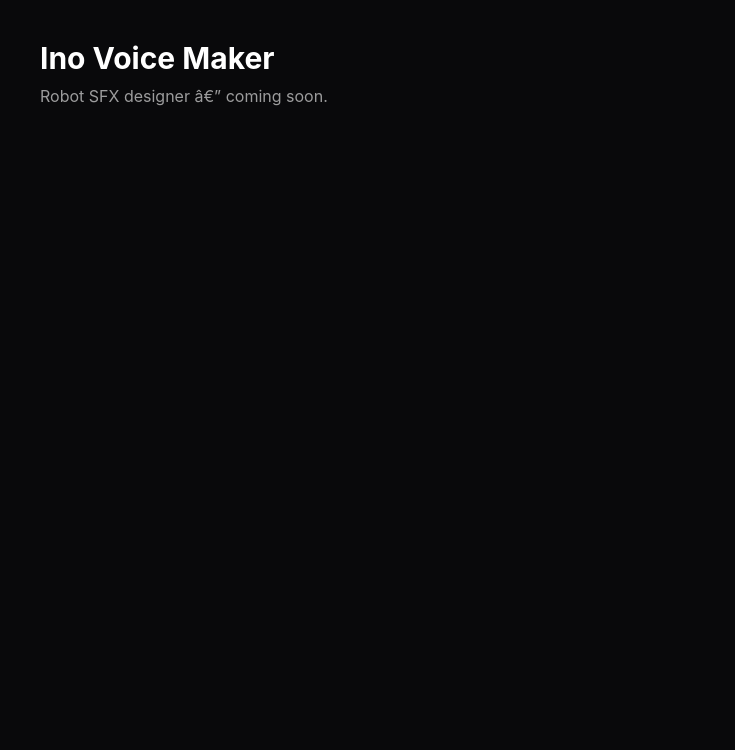
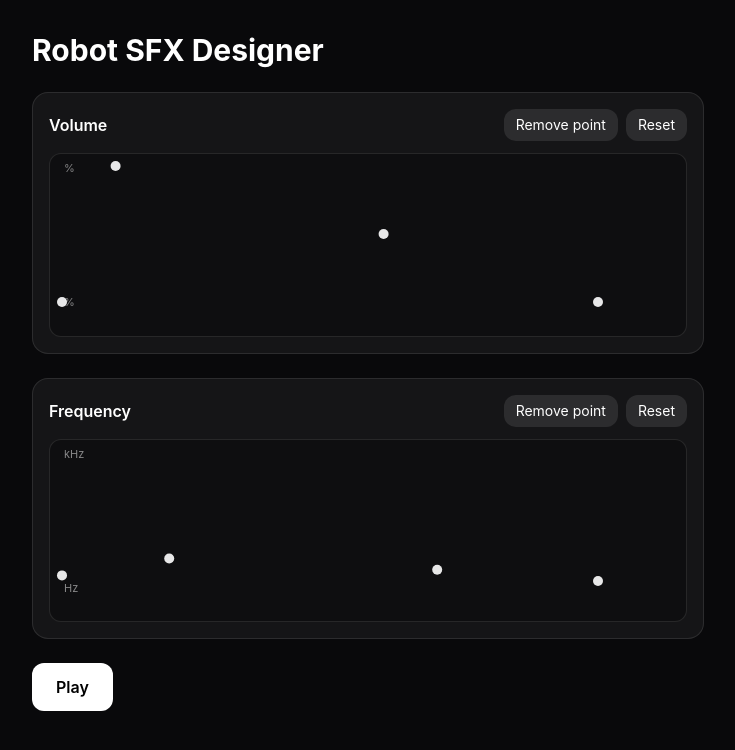
Before and after one commit to monjar/Ino-Voice-Maker, a React (Vite) app: page / in a window 1280 px wide. Shown: the top 750 px of the page, without its empty margins (0-735 px from the left). Built offline with nearby package versions, Linux system fonts and the light colour scheme.

Commit message:
feat: wire up basic working page with play/stop and both graphs

```diff
--- a/src/App.jsx
+++ b/src/App.jsx
@@ -1,10 +1,47 @@
-function App() {
+import { useEffect, useState } from 'react';
+import GraphEditor from './components/GraphEditor';
+import { audioEngine } from './audio/AudioEngine';
+import { clamp, formatHz } from './utils/dsp';
+
+export default function App() {
+  const [durationMs, setDurationMs] = useState(500);
+  const [waveform, setWaveform] = useState('square');
+  const [masterGain, setMasterGain] = useState(0.5);
+  const [isPlaying, setIsPlaying] = useState(false);
+
+  const [volPoints, setVolPoints] = useState([
+    { x: 0, y: 0 }, { x: 0.1, y: 1 }, { x: 0.6, y: 0.5 }, { x: 1, y: 0 },
+  ]);
+  const [freqPoints, setFreqPoints] = useState([
+    { x: 0, y: 600 }, { x: 0.2, y: 1200 }, { x: 0.7, y: 800 }, { x: 1, y: 400 },
+  ]);
+
+  useEffect(() => () => audioEngine.dispose(), []);
+
+  async function play() {
+    setIsPlaying(true);
+    await audioEngine.play({
+      durationMs, waveform, masterGain, detune: 0,
+      volPoints, freqPoints,
+      onEnd: () => setIsPlaying(false),
+    });
+  }
+
   return (
-    <div className="min-h-screen bg-zinc-950 text-white p-10">
-      <h1 className="text-3xl font-bold">Ino Voice Maker</h1>
-      <p className="text-white/60 mt-2">Robot SFX designer â€” coming soon.</p>
+    <div className="min-h-screen bg-zinc-950 text-white p-8">
+      <h1 className="text-3xl font-bold mb-6">Robot SFX Designer</h1>
+      <div className="max-w-2xl flex flex-col gap-6">
+        <GraphEditor title="Volume" points={volPoints} setPoints={setVolPoints}
+          yMin={0} yMax={1} yFormat={(v) => `%`} />
+        <GraphEditor title="Frequency" points={freqPoints} setPoints={setFreqPoints}
+          yMin={150} yMax={5000} yFormat={formatHz} />
+        <div className="flex gap-3">
+          <button onClick={isPlaying ? () => { audioEngine.stop(); setIsPlaying(false); } : play}
+            className="px-6 py-3 rounded-xl bg-white text-black font-semibold">
+            {isPlaying ? 'Stop' : 'Play'}
+          </button>
+        </div>
+      </div>
     </div>
-  )
+  );
 }
-
-export default App
```
